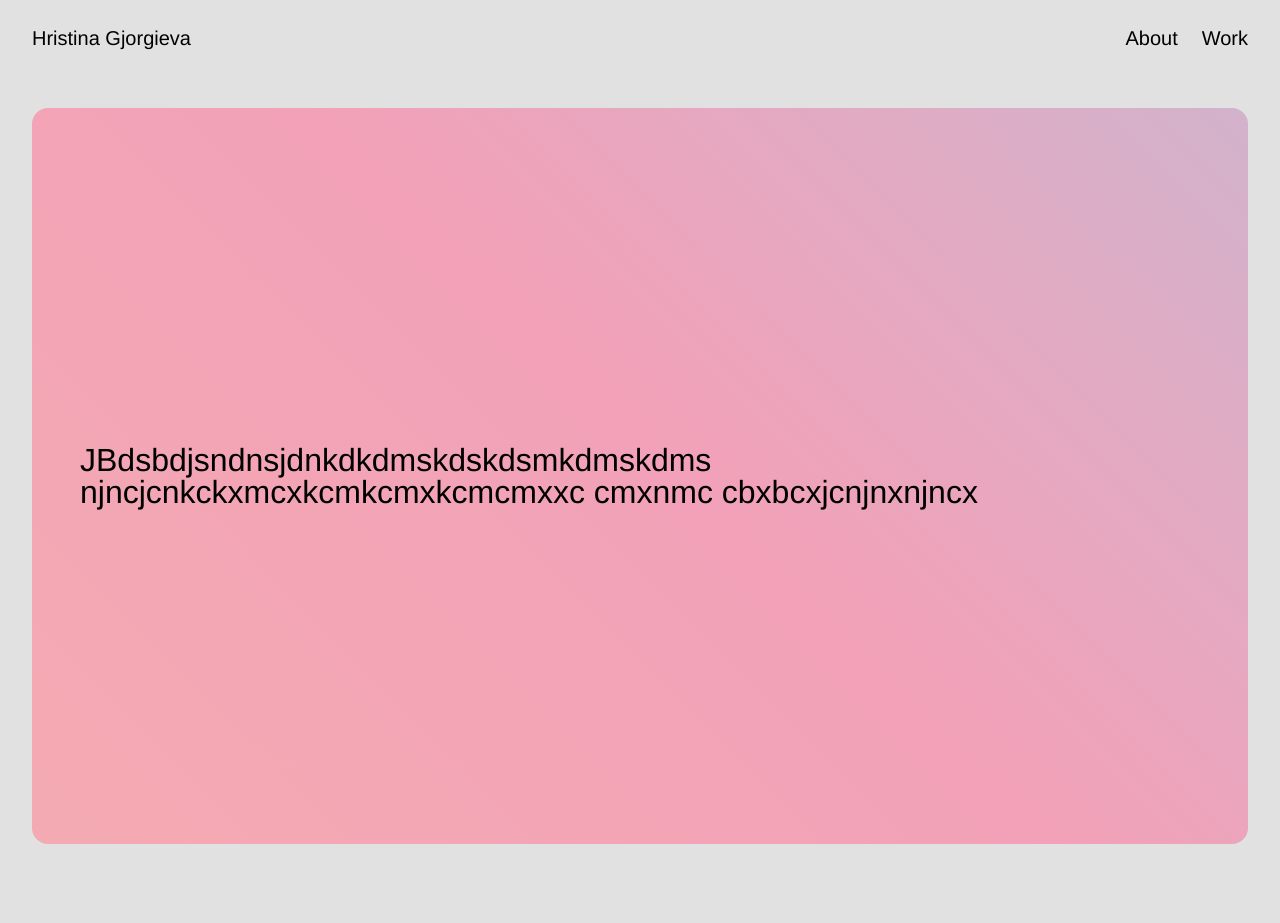
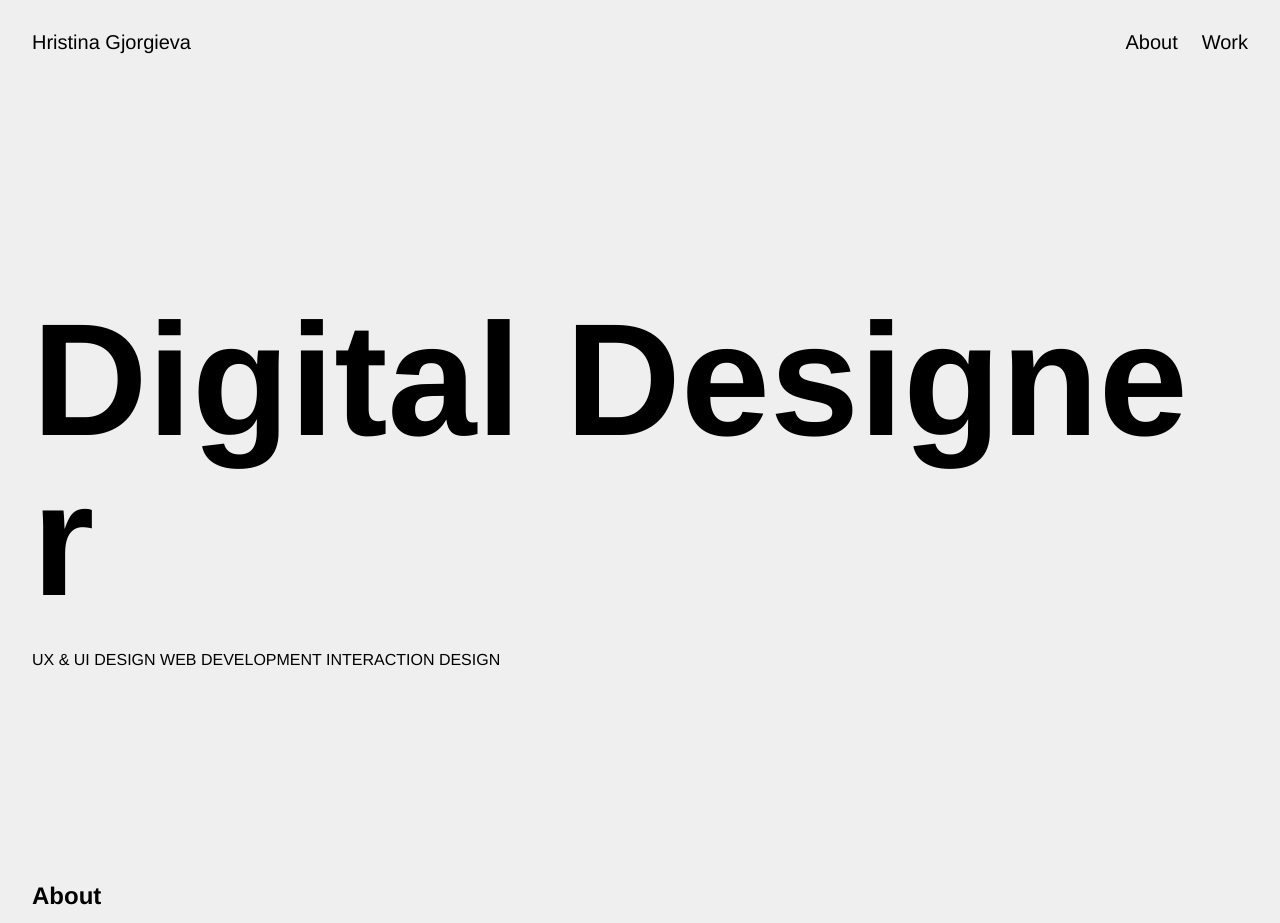
Before and after one commit to HristinaGjo/Website-Portfolio-HG, a React (Vite) app: page / in a window 1280 px wide. Shown: the top 923 px of the page. Built offline with nearby package versions, Linux system fonts and the light colour scheme.

Commit message:
Hero section for mobile and laptop

```diff
--- a/src/App.jsx
+++ b/src/App.jsx
@@ -12,7 +12,7 @@ function App() {
 
   return (
     <>
-
+    <Navbar />
     <HomePage/>
 
  { /* <Routes>
--- a/src/index.css
+++ b/src/index.css
@@ -1,6 +1,7 @@
 :root {
   /* font-family: Inter, system-ui, Avenir, Helvetica, Arial, sans-serif; */
-  font-family: "Helvetica Neue", "Pretendard", sans-serif;
+  /* font-family: "Helvetica Neue", "Pretendard", sans-serif; */
+  font-family: "Helvetica";
   line-height: 1.5;
   /* font-weight: 400; */
   margin: 0;
@@ -8,7 +9,7 @@
   color-scheme: light dark;
   /*color: rgba(255, 255, 255, 0.87); */
   /*background:#f5f5f5 !important; */
-  background:#e1e1e1 !important;
+  background:#efefef !important;
   font-synthesis: none;
   text-rendering: optimizeLegibility;
   -webkit-font-smoothing: antialiased;
@@ -16,7 +17,7 @@
   width: 100vw;
 }
 
-a {
+/* a {
   color: black;
 }
 
--- a/src/pages/HomePage.jsx
+++ b/src/pages/HomePage.jsx
@@ -1,5 +1,39 @@
+import React from "react";
+import classes from "../styles/homePage.module.css"
+import imageAbout from "../assets/me.png"
+import SectionContainer from "../components/SectionContainer.jsx"
+
+const HomePage = () => {
+  return (
+
+    /* <SectionContainer> */
+    <div className={classes.pageCtn}>
+      <div className={classes.heroCtn}>
+        <h1>Digital <br className={classes.mobileBreak} />Designer</h1>
+        <h4>UX & UI DESIGN <br className={classes.mobileBreak} /> WEB DEVELOPMENT <br className={classes.mobileBreak} /> INTERACTION DESIGN</h4>
+      </div>
+
+      <div className={classes.aboutCtn}>
+        <h2>About</h2>
+        <p>hfhfdjfkdjkfdjkdjfkjdkfjkdjdkfjjfdkjfkjd</p>
+        <img src={imageAbout}/>
+      </div>
+
+    </div>
+   /* </SectionContainer> */
+
+
+
+   );
+}
+
+export default HomePage;
+
+
+
+
 // HomePage.js
-import React, { useRef } from "react";
+/* import React, { useRef } from "react";
 import SectionContainer from "../components/SectionContainer";
 import Header from "../components/Header";
 import Projects from "../components/Projects";
@@ -45,4 +79,4 @@ const HomePage = () => {
   );
 };
 
-export default HomePage;
+export default HomePage; */
--- a/src/styles/homePage.module.css
+++ b/src/styles/homePage.module.css
@@ -5,9 +5,132 @@ body{
     overflow-y: auto;
 }
 
+* {
+    margin: 0;
+    padding: 0;
+    box-sizing: border-box;
+}
 
-/* .container{
+.pageCtn{
+    width: 100%;
+    height: 100vh;
+    box-sizing: border-box;
+    padding: 0 1.25rem;
+    align-items: center;
+    justify-content: center;
+    word-break: break-all;
+}
+
+.heroCtn{
+    height: 50vh;
+    gap: 2em;
     display: flex;
     flex-direction: column;
-    min-height: 100vh;
+    justify-content: center;
+    text-align: left;
+}
+
+.mobileBreak {
+    display: inline-block;
+}
+
+
+.aboutCtn{
+    display: grid;
+    grid-template-columns: 1fr;
+    gap: 1em
+}
+
+.aboutCtn img{
+    width: 70%;
+}
+
+h1{
+    font-size: 4em;
+    color: black !important;
+}
+
+h4{
+    font-size: 1em;
+    font-weight: 200;
+}
+
+
+@media (min-width: 768px) {
+
+    .pageCtn{
+        width: 100%;
+        height: auto;
+        box-sizing: border-box;
+        padding: 0 2rem;
+        align-items: center;
+    }
+
+    .heroCtn{
+        height: 100vh;
+        gap: 2em;
+        display: flex;
+        /* justify-content:flex-end; */
+        /* justify-content: center; */
+        align-items:flex-start;
+        text-align: left;
+    }
+
+    h1{
+        font-size: 10em;
+        margin: 0;
+        padding: 0;
+    }
+
+      .mobileBreak {
+        display: none;
+    }
+}
+
+
+
+
+
+
+
+
+/* .pageCtn {
+    width: 100%;
+    padding: 0 1.5rem;
+    align-items: center;
+    box-sizing: border-box;
+  }
+
+   @media (min-width: 768px) {
+    .pageCtn {
+        width: 100%;
+        padding: 2em;
+        align-items: center;
+        box-sizing: border-box;
+      }
+  } */
+
+
+
+
+  /* .heroCtn{
+    height: 50vh;
+    /*display: grid;
+    grid-template-columns: 1fr;
+    justify-content:center;
+    align-items: end;
+    gap: 2em;
+    word-wrap: break-word;
+    display: flex;
+    flex-direction: column;
+    justify-content: center;
+    align-items: center;
+
+   /*  height: auto;
+    padding: 5rem 0;
+}
+
+/* .heroCtn h4 {
+    align-items: center;
+
 } */
--- a/src/styles/navbar.module.css
+++ b/src/styles/navbar.module.css
@@ -8,7 +8,7 @@ body{
     top: 0;
     left: 0;
     display: flex;
-    justify-content: space-between;
+    justify-content: space-around;
     align-items: center;
     padding: 1rem 0;
     /*background: red;*/
@@ -19,7 +19,7 @@ body{
 .rightCtn{
     display: flex;
     flex-direction: row;
-    justify-content: space-between;
+    justify-content: space-evenly;
     gap:1.5rem;
 }
 
@@ -37,7 +37,7 @@ body{
         display: flex;
         justify-content: space-between;
         align-items: center;
-        padding: .5rem 2rem;
+        padding: 2rem 2rem;
         /*background: red;*/
         z-index: 1000;
         font-weight: 300;
--- a/src/styles/sectionContainer.module.css
+++ b/src/styles/sectionContainer.module.css
@@ -1,22 +1,49 @@
-/* sectionContainer.module.css */
-body{
-    overflow-x: hidden;
+/* body{
+    overflow-x: hidden !important;
 }
 
 .sectionContainer {
     width: 100%;
+    box-sizing: border-box;
     padding: 0 1.5rem;
     align-items: center;
-    /* border-bottom: 1px solid black;*/
-    box-sizing: border-box;
+    word-break:normal;
   }
+
+  .pageCtn{
+
+  }
+
+  .heroCtn{
+    height: auto;
+  }
+
+  img {
+    width: 250px !important;
+
+  }
+
+
+  h3 {
+    font-size: 5em;
+
+
+}
+
+
 
    @media (min-width: 768px) {
     .sectionContainer {
         width: 100%;
-        padding: 0;
+        padding: 2rem;
         align-items: center;
-        /* border-bottom: 1px solid black;*/
+        /* border-bottom: 1px solid black;
         box-sizing: border-box;
       }
-  }
+
+
+
+      h3 {
+        font-size: 10em;
+    }
+  }  */
```
